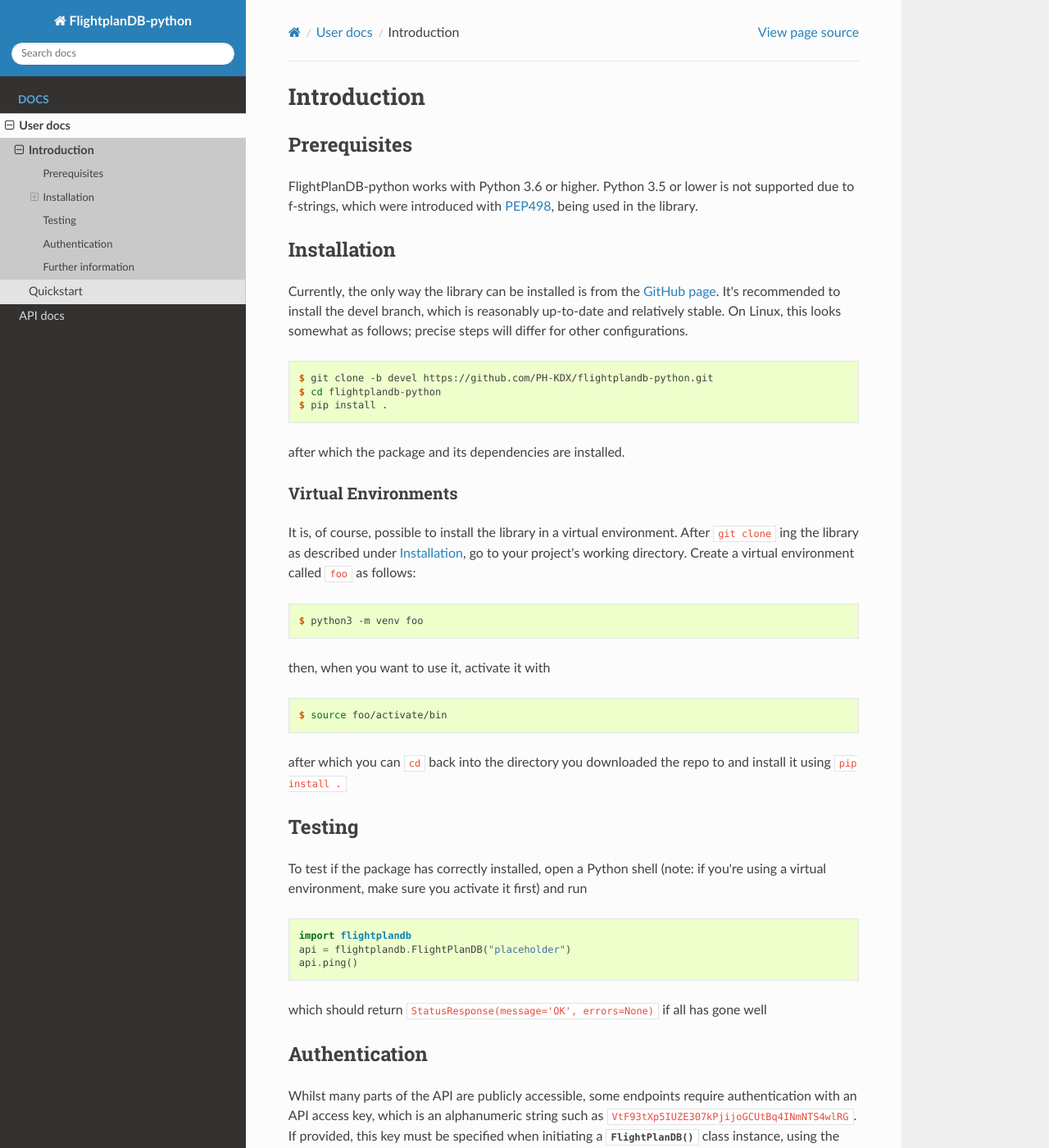
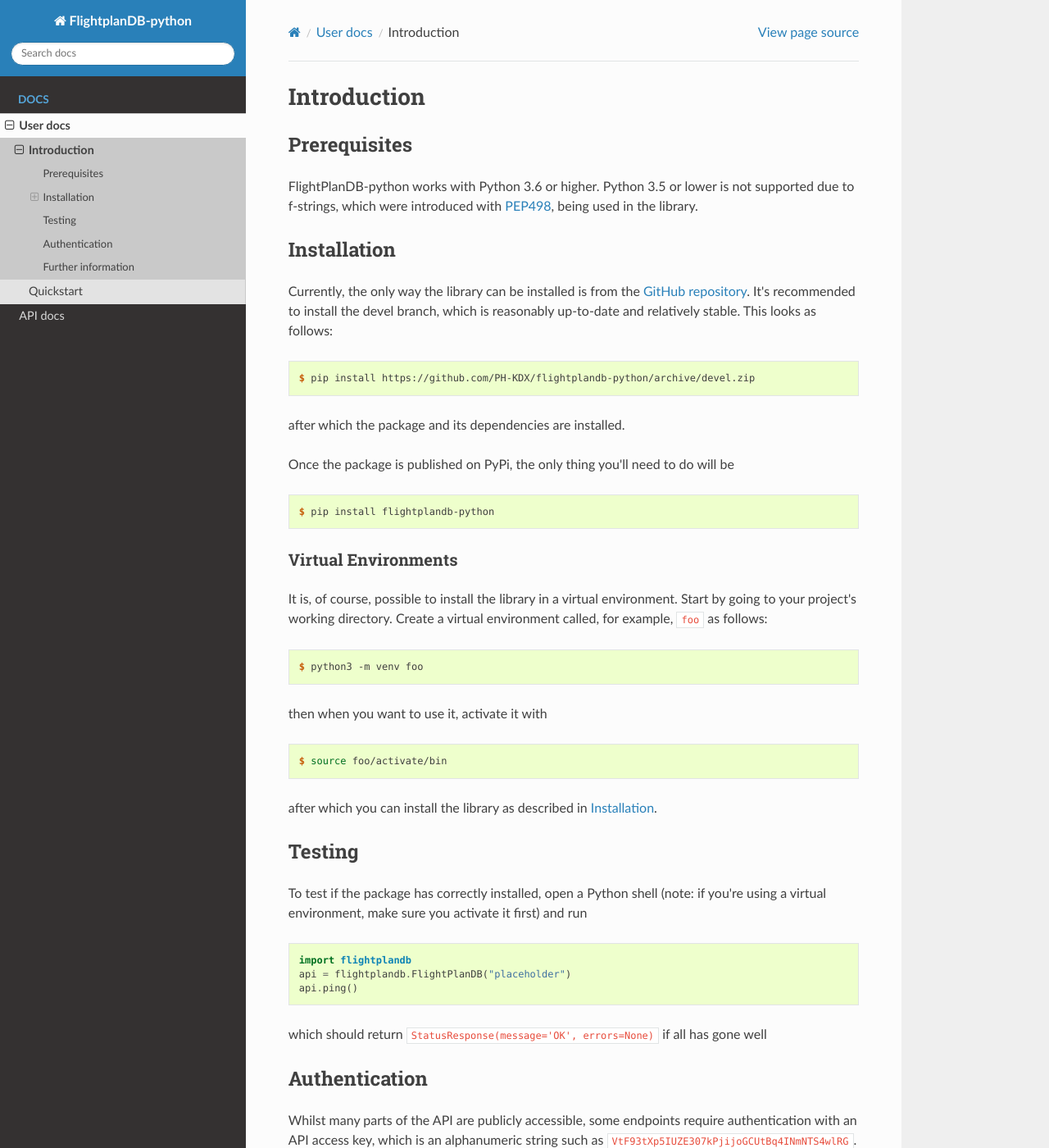
Before and after one commit to PH-KDX/flightplandb-py, a Sphinx documentation site: the page built from docs/source/user/introduction.rst, in a window 1280 px wide and 1400 px high. Shown: the whole window at 82% size. Built offline with Sphinx 7.4.7 and the Read the Docs theme 2.0.0, drawn with Linux system fonts in a browser that asks for light colours.

Commit message:
simplified install instructions, cleaned up readme.md

```diff
--- a/docs/source/user/introduction.rst
+++ b/docs/source/user/introduction.rst
@@ -12,37 +12,40 @@
 Installation
 ^^^^^^^^^^^^^^^^^^^^
 Currently, the only way the library can be installed is from the
-`GitHub page <https://github.com/PH-KDX/flightplandb-python>`_.
+`GitHub repository <https://github.com/PH-KDX/flightplandb-python>`_.
 It's recommended to install the devel branch, which is reasonably up-to-date and relatively stable.
-On Linux, this looks somewhat as follows; precise steps will differ for other configurations.
+This looks as follows:
 
 .. code-block:: console
 
-  $ git clone -b devel https://github.com/PH-KDX/flightplandb-python.git
-  $ cd flightplandb-python
-  $ pip install .
+  $ pip install https://github.com/PH-KDX/flightplandb-python/archive/devel.zip
 
 after which the package and its dependencies are installed.
+
+Once the package is published on PyPi, the only thing you'll need to do will be
+
+.. code-block:: console
+
+  $ pip install flightplandb-python
 
 Virtual Environments
 """"""""""""""""""""
 It is, of course, possible to install the library in a virtual environment.
-After ``git clone`` ing the library as described under `Installation`_, go to
+Start by going to
 your project's working directory.
-Create a virtual environment called ``foo`` as follows:
+Create a virtual environment called, for example, ``foo`` as follows:
 
 .. code-block:: console
 
   $ python3 -m venv foo
 
-then, when you want to use it, activate it with
+then when you want to use it, activate it with
 
 .. code-block:: console
 
   $ source foo/activate/bin
 
-after which you can ``cd`` back into the directory you downloaded the repo to and
-install it using ``pip install .``
+after which you can install the library as described in `Installation <#installation>`_.
 
 
 Testing
```
Also changed, not shown: README.md (+4 -4 lines), 8 other files.
